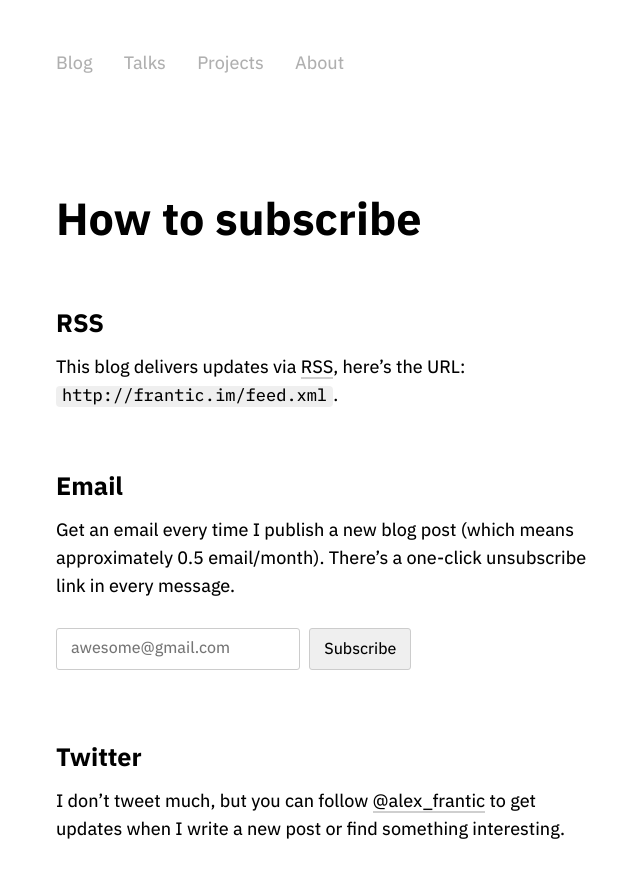
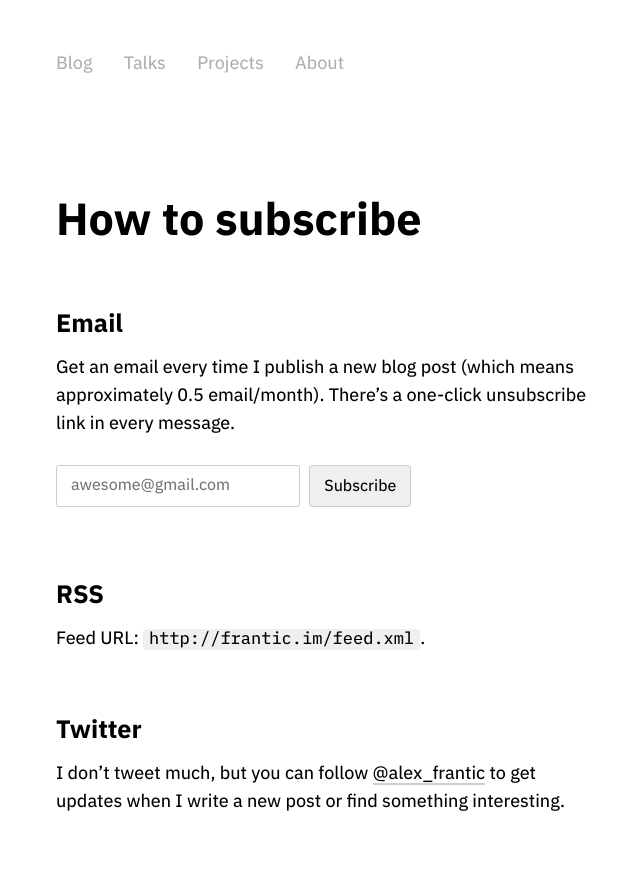
Before and after one commit to frantic/frantic.github.io, a Jekyll site: the page built from pages/subscribe.md, in a window 1280 px wide. Shown: the top 878 px of the page, without its empty margins (312-952 px from the left). Built offline with Jekyll 4.4.1, drawn with Linux system fonts in a browser that asks for light colours.

Commit message:
Tweak subscribe page

```diff
--- a/pages/subscribe.md
+++ b/pages/subscribe.md
@@ -21,19 +21,19 @@ css: |
   }
 ---
 
-## RSS
-
-This blog delivers updates via [RSS](https://en.wikipedia.org/wiki/RSS), here's the URL: `http://frantic.im/feed.xml`.
-
 ## Email
 
 Get an email every time I publish a new blog post (which means approximately 0.5 email/month). There's a one-click unsubscribe link in every message.
 
-<form action="//frantic.us15.list-manage.com/subscribe/post?u=bab4478ea2c80e4f7cbf17e59&amp;id=4ec0164f8e" method="post" id="mc-embedded-subscribe-form" name="mc-embedded-subscribe-form" class="validate" target="_blank" novalidate>
+<form action="https://frantic.us3.list-manage.com/subscribe/post?u=96d6ac29ef7232f76b9edc7b9&amp;id=79380afc5b" method="post" id="mc-embedded-subscribe-form" name="mc-embedded-subscribe-form" class="validate" target="_blank" novalidate>
   <input type="email" value="" name="EMAIL" class="email" id="mce-EMAIL" placeholder="awesome@gmail.com" required>
-  <div style="position: absolute; left: -5000px;" aria-hidden="true"><input type="text" name="b_bab4478ea2c80e4f7cbf17e59_4ec0164f8e" tabindex="-1" value=""></div>
+  <div style="position: absolute; left: -5000px;" aria-hidden="true"><input type="text" name="b_96d6ac29ef7232f76b9edc7b9_79380afc5b" tabindex="-1" value=""></div>
   <input type="submit"  value="Subscribe" name="subscribe" id="mc-embedded-subscribe" class="button">
 </form>
+
+## RSS
+
+Feed URL: `http://frantic.im/feed.xml`.
 
 ## Twitter
 
```
